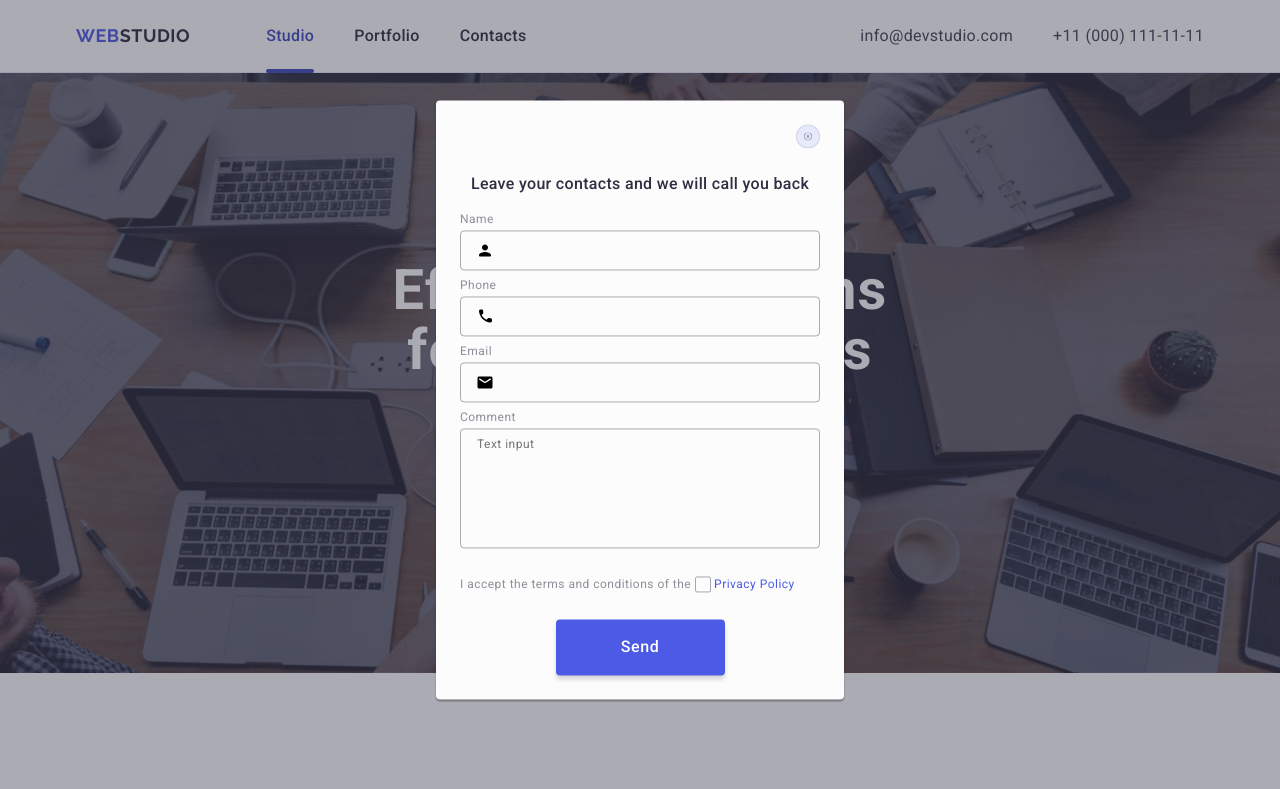
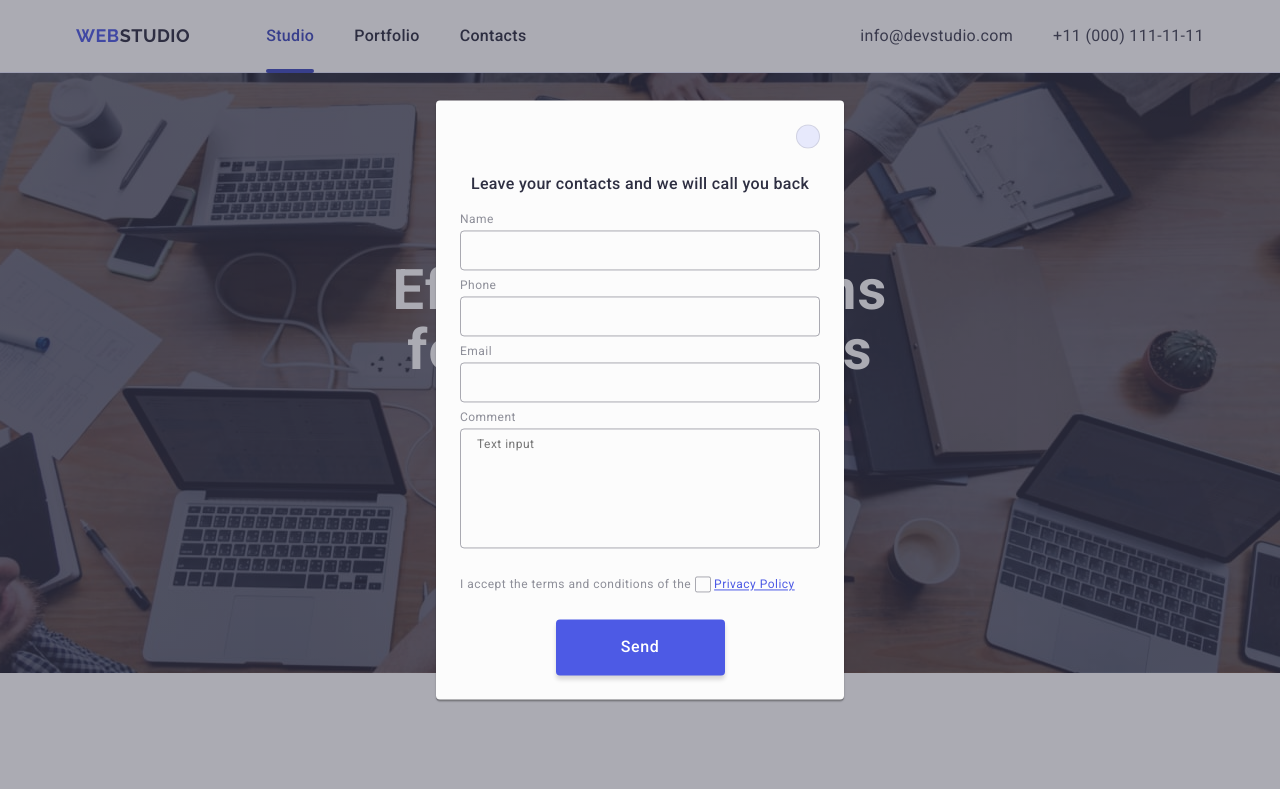
Before and after one commit to Vlada1515/goit-markup-hw-05, a plain HTML site: page index.html in a window 1280 px wide. Shown: the top 789 px of the page. Drawn offline with nearby package versions, Linux system fonts and the light colour scheme.

Commit message:
added styles to accent-color

```diff
--- a/css/styles.css
+++ b/css/styles.css
@@ -801,7 +801,10 @@ fill: #F4F4FD;
 }
 
 .accent-color {
-    color: #4d5ae5;
+color: #4D5AE5;
+ line-height: 1;
+letter-spacing: 0.04em;
+text-decoration-line: underline;
 }
 
 .order-service-submit-btn {
```
